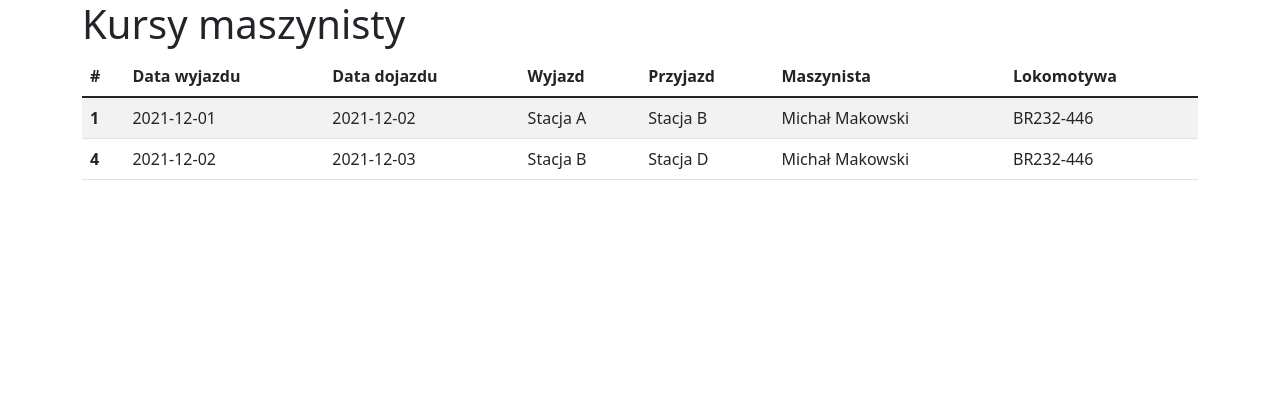
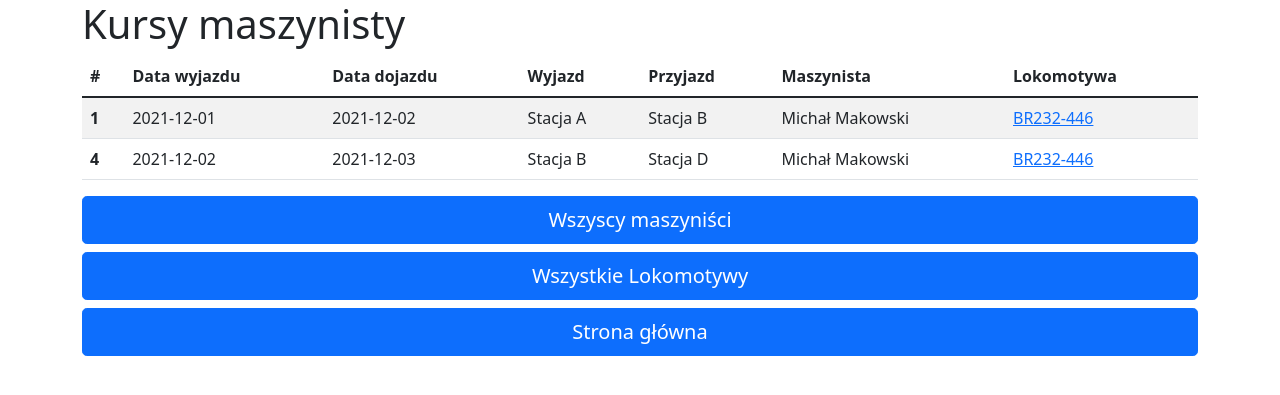
Before and after one commit to lukaszgz/ecco, a PHP site: page /workerdata.php?w_id=1 in a window 1280 px wide. Shown: the top 395 px of the page. Run offline with PHP 8.4, Linux system fonts and the light colour scheme.

Commit message:
Dodano opcje wyswietlania wszystkich rekordow oraz powrotu do strony glownej

```diff
--- a/app/index.php
+++ b/app/index.php
@@ -31,8 +31,8 @@ foreach ($courses_array as $key => $course) {
   $row_courses_html .=  "<td>".$course->getDataEnd()."</td>";
   $row_courses_html .=  "<td>".$course->getLocationStart()."</td>";
   $row_courses_html .=  "<td>".$course->getLocationEnd()."</td>";
-  $row_courses_html .=  "<td>".$worker->getName()."</td>";
-  $row_courses_html .=  "<td>".$locomotive->getName()."</td>";
+  $row_courses_html .=  '<td><a href="workerdata.php?w_id='.$worker->getId().'">'.$worker->getName().'</a></td>';
+  $row_courses_html .=  '<td><a href="locomotivedata.php?l_id='.$locomotive->getId().'">'.$locomotive->getName().'</a></td>';
   $row_courses_html .= "</tr>";
 }
 $row_courses_html .='</tbody></table>';
--- a/app/locomotiveslist.php
+++ b/app/locomotiveslist.php
@@ -26,6 +26,8 @@ foreach ($locomotives_array as $key => $locomotive) {
 }
 $html .='</tbody></table>';
 
+
+
 echo $html;
 
 
--- a/app/workerdata.php
+++ b/app/workerdata.php
@@ -33,10 +33,18 @@ foreach ($courses_array as $key => $course) {
   $html .=  "<td>".$course->getLocationStart()."</td>";
   $html .=  "<td>".$course->getLocationEnd()."</td>";
   $html .=  "<td>".$worker->getName()."</td>";
-  $html .=  "<td>".$locomotive->getName()."</td>";
+  $html .=  '<td><a href="locomotivedata.php?l_id='.$locomotive->getId().'">'.$locomotive->getName().'</a></td>';
   $html .= "</tr>";
 }
 $html .='</tbody></table>';
+
+$html .='
+<div class="d-grid gap-2">
+<a href="workerslist.php" class="btn btn-primary btn-lg" tabindex="-1" role="button" aria-disabled="true">Wszyscy maszyniści</a>
+<a href="locomotiveslist.php" class="btn btn-primary btn-lg" tabindex="-1" role="button" aria-disabled="true">Wszystkie Lokomotywy</a>
+<a href="index.php" class="btn btn-primary btn-lg " tabindex="-1" role="button" aria-disabled="true">Strona główna</a>
+</div>
+';
 
 echo $html;
 
--- a/app/workerslist.php
+++ b/app/workerslist.php
@@ -28,6 +28,7 @@ foreach ($workers_array as $key => $worker) {
   $html .= "</tr>";
 }
 
+
   echo $html;
 
 
```
Also changed, not shown: app/locomotivedata.php (+9 -1 lines).
